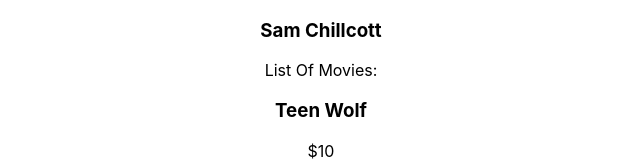
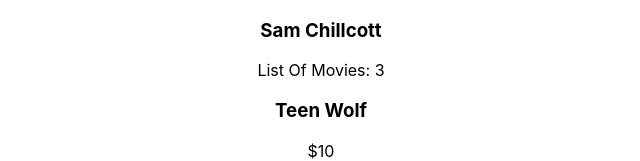
Before and after one commit to samchillcott/react_context_hooks, a React (Create React App) app: page / in a window 1280 px wide. Shown: the top 161 px of the page, without its empty margins (319-959 px from the left). Built offline with nearby package versions, Linux system fonts and the light colour scheme.

Commit message:
nav display movies

```diff
--- a/src/Nav.js
+++ b/src/Nav.js
@@ -1,10 +1,12 @@
-import React from "react";
+import React, {useContext} from "react";
+import {MovieContext} from './MovieContext';
 
 const Nav = () => {
-	return (
+    const [movies, setMovies] = useContext(MovieContext);
+    return (
 		<div>
 			<h3>Sam Chillcott</h3>
-			<p>List Of Movies: </p>
+			<p>List Of Movies: {movies.length}</p>
 		</div>
 	);
 };
```
